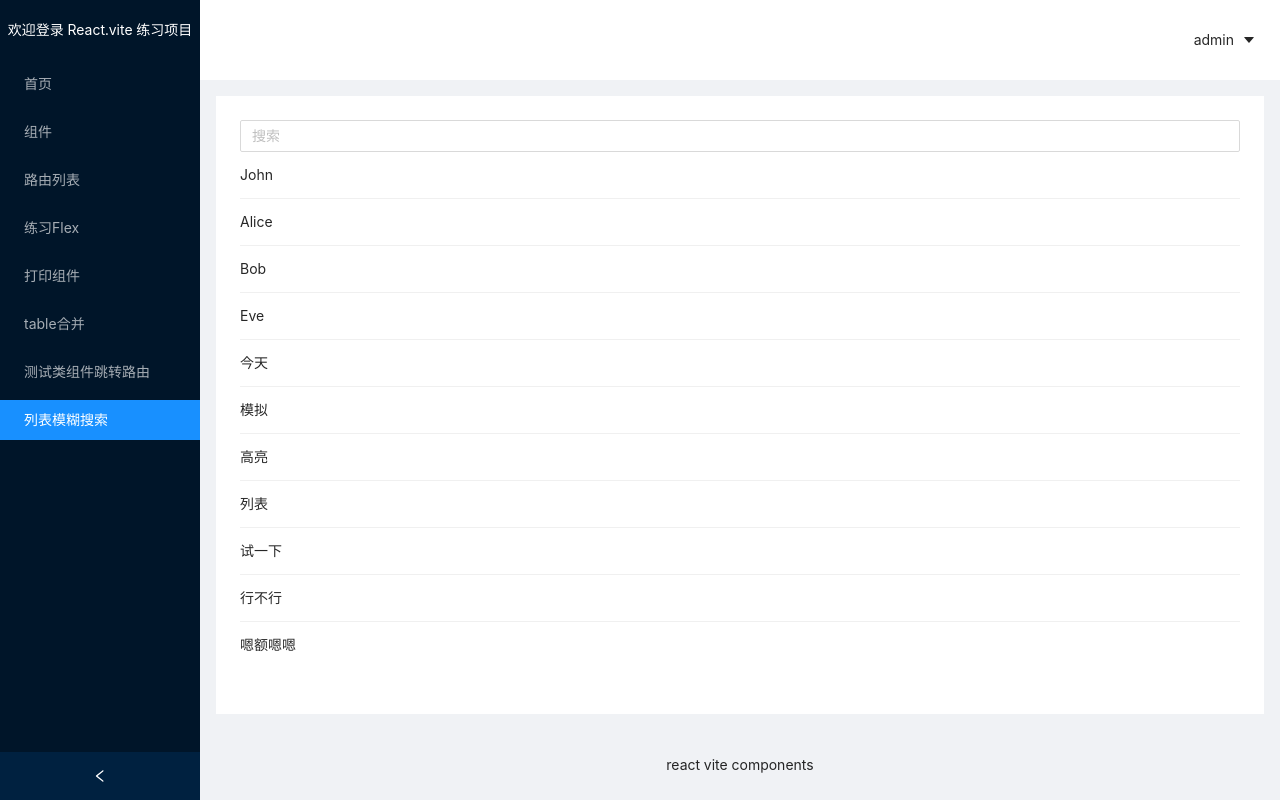
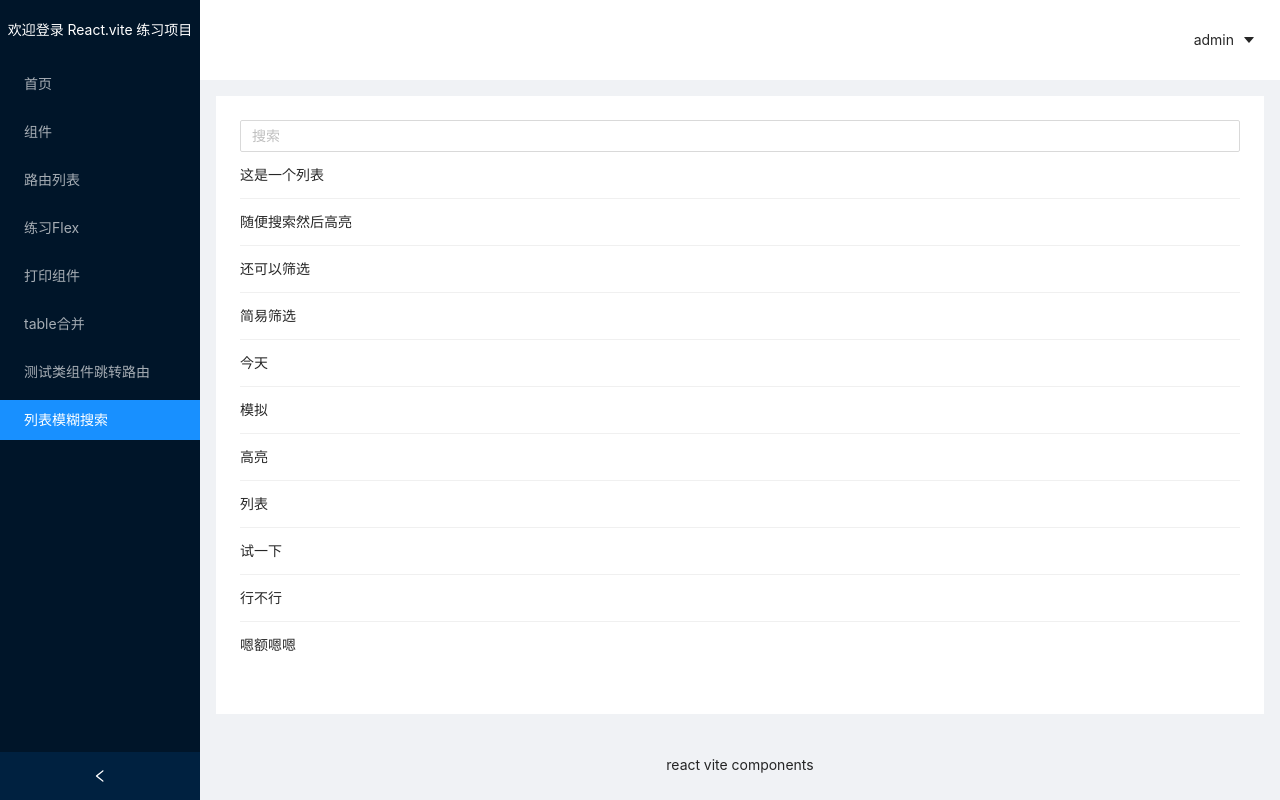
Before and after one commit to ake-five/react-ts-manage, a React (Vite) app: page /searcList in a window 1280 px wide. Built offline with nearby package versions, Linux system fonts and the light colour scheme; sample sign-in values are in the browser's storage.

Commit message:
学习git推送远端

```diff
--- a/src/pages/SearcList/index.tsx
+++ b/src/pages/SearcList/index.tsx
@@ -4,10 +4,10 @@ import { Input, List } from 'antd';
 const YourComponent = () => {
   // 模拟数据
   const sampleData = [
-    { id: 1, name: 'John' },
-    { id: 2, name: 'Alice' },
-    { id: 3, name: 'Bob' },
-    { id: 4, name: 'Eve' },
+    { id: 1, name: '这是一个列表' },
+    { id: 2, name: '随便搜索然后高亮' },
+    { id: 3, name: '还可以筛选' },
+    { id: 4, name: '简易筛选' },
     { id: 5, name: '今天' },
     { id: 6, name: '模拟' },
     { id: 7, name: '高亮' },
```
